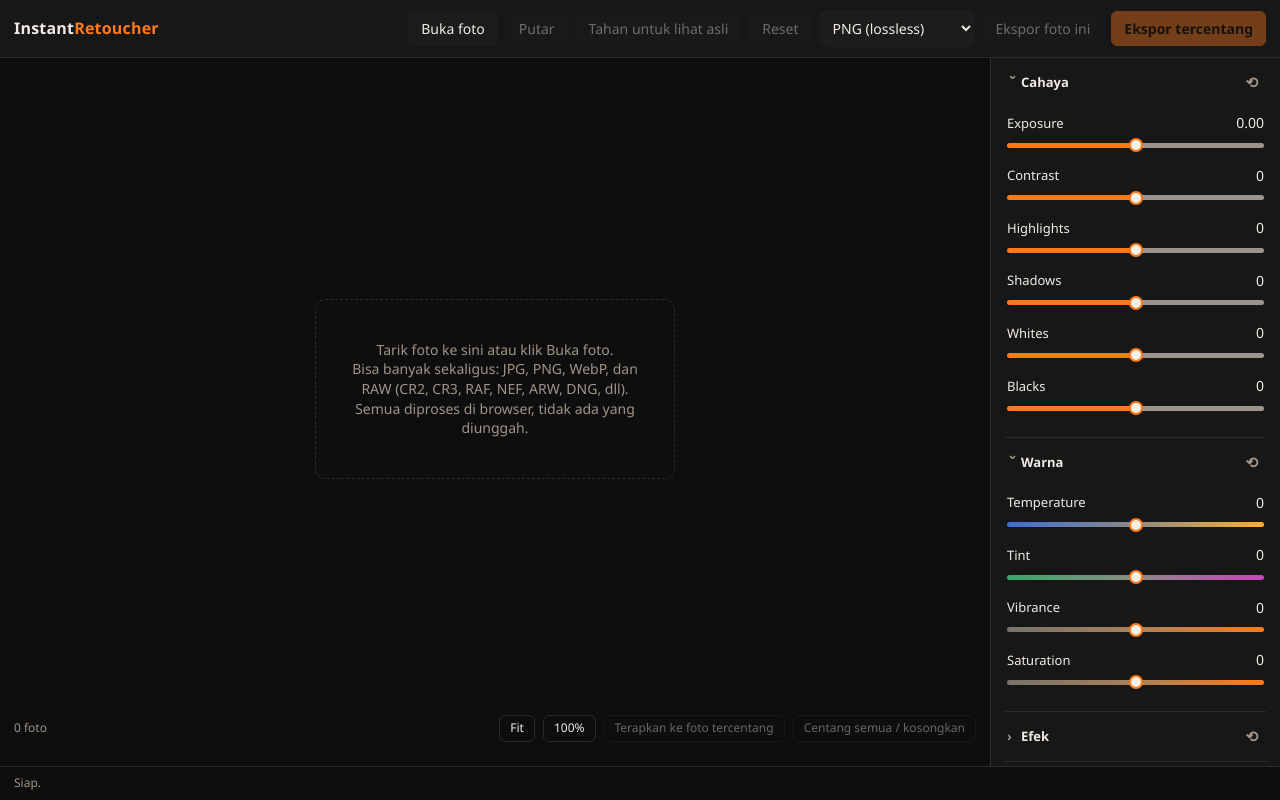
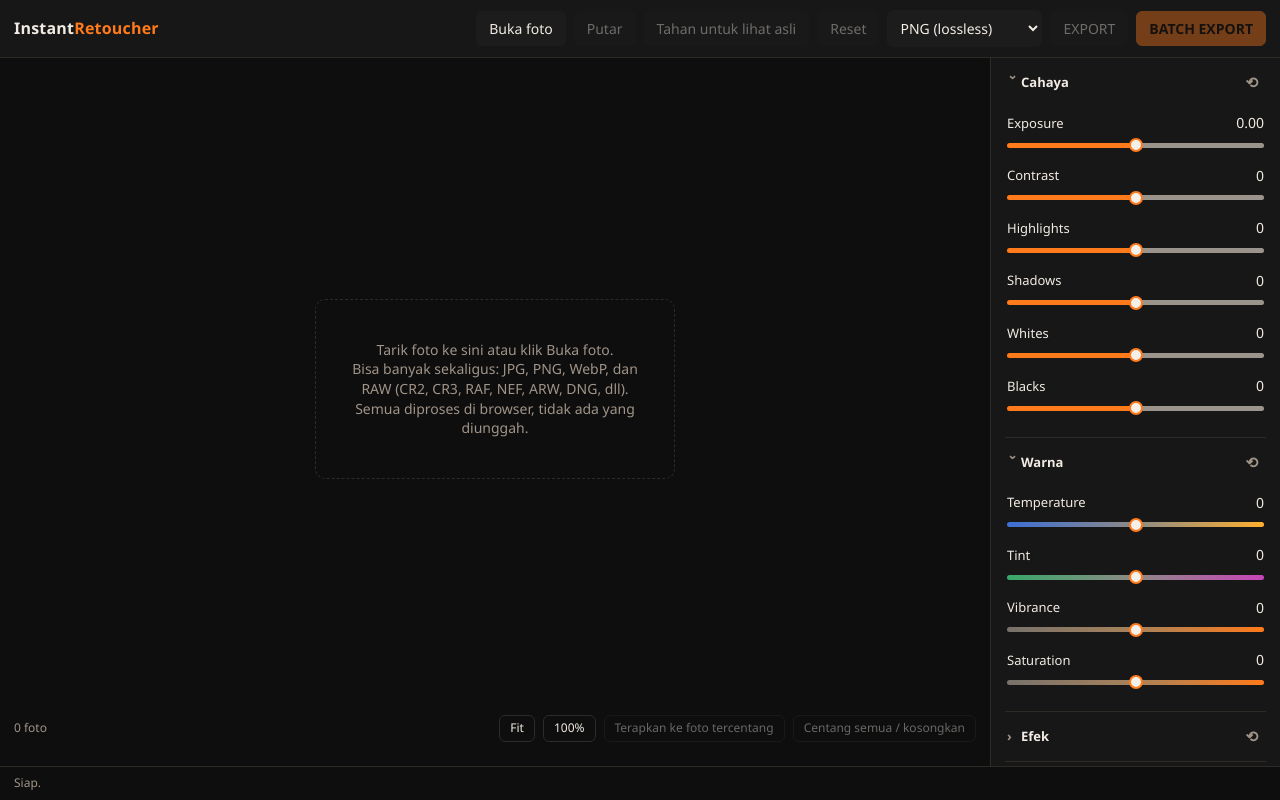
Before and after one commit to goenawork/instantretoucher, a plain HTML site: page index.html in a window 1280 px wide. Drawn offline with Linux system fonts and the light colour scheme.

Commit message:
Change button labels from Indonesian to English

```diff
--- a/index.html
+++ b/index.html
@@ -14,8 +14,8 @@
   <button id="cmp" disabled>Tahan untuk lihat asli</button>
   <button id="reset" disabled>Reset</button>
   <select id="fmt" aria-label="Format ekspor"><option value="png">PNG (lossless)</option><option value="jpg">JPG kualitas 100%</option></select>
-  <button id="save" disabled>Ekspor foto ini</button>
-  <button id="expall" class="primary" disabled>Ekspor tercentang</button>
+  <button id="save" disabled>EXPORT</button>
+  <button id="expall" class="primary" disabled>BATCH EXPORT</button>
 </header>
 <main>
   <div id="stage">
```
